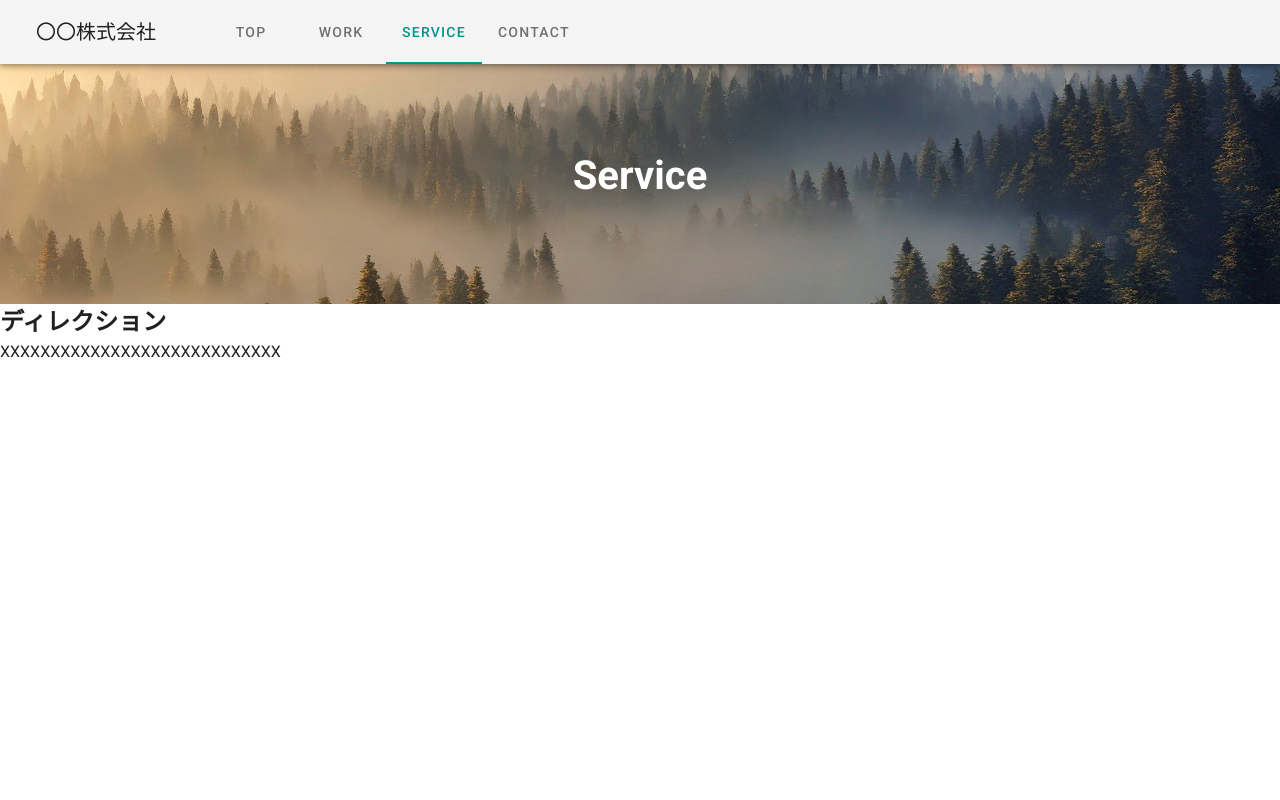
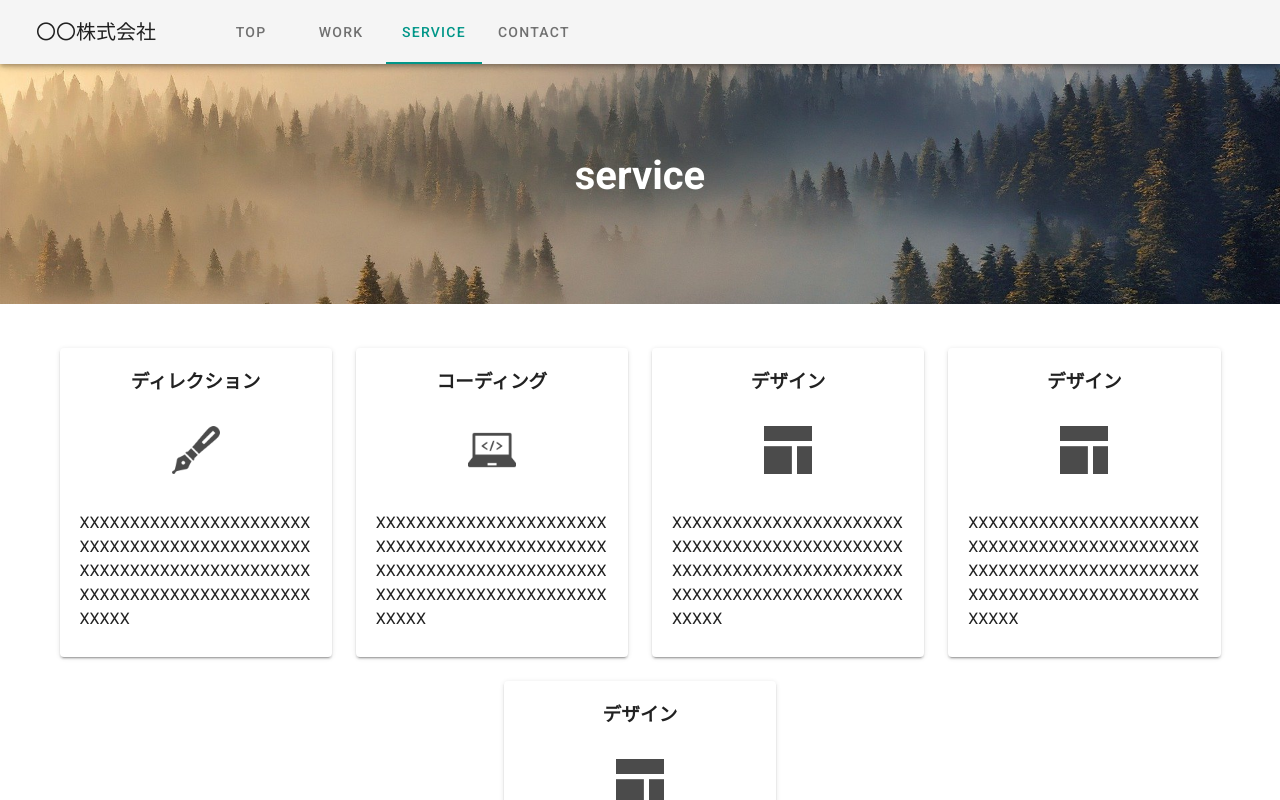
Before and after one commit to Ssaki-git/copage, a Vue app: page /service in a window 1280 px wide. Shown: the top 800 px of the page. Built offline with nearby package versions, Linux system fonts and the light colour scheme.

Commit message:
serviceカード追加

```diff
--- a/src/components/Service.vue
+++ b/src/components/Service.vue
@@ -1,18 +1,105 @@
 <template>
   <section class="service">
     <AppBackgroundHolder :title="title" />
-    <div id="direction">
-      <h2>ディレクション</h2>
-      <p>XXXXXXXXXXXXXXXXXXXXXXXXXXXX</p>
-    </div>
-    <div id="coding">
-      <h2>コーディング</h2>
-      <p>XXXXXXXXXXXXXXXXXXXXXXXXXXXX</p>
-    </div>
-    <div id="design">
-      <h2>デザイン</h2>
-      <p>XXXXXXXXXXXXXXXXXXXXXXXXXXXX</p>
-    </div>
+    <v-container>
+      <v-row class="service__contents">
+        <v-col md="3">
+          <v-card href="https://www.yahoo.co.jp/">
+            <div class="service__card-title">
+              <h3>ディレクション</h3>
+            </div>
+            <div class="service__card-img">
+              <img
+                class="icon--service"
+                src="../assets/direction.png"
+                alt="ディレクション"
+              />
+            </div>
+            <div class="service__card-text">
+              <p>
+                XXXXXXXXXXXXXXXXXXXXXXXXXXXXXXXXXXXXXXXXXXXXXXXXXXXXXXXXXXXXXXXXXXXXXXXXXXXXXXXXXXXXXXXXXXXXXXXXX
+              </p>
+            </div>
+          </v-card>
+        </v-col>
+        <v-col md="3">
+          <v-card to="/service#coding" hover>
+            <div class="service__card-title">
+              <h3>コーディング</h3>
+            </div>
+            <div class="service__card-img">
+              <img
+                class="icon--service"
+                src="../assets/coding.png"
+                alt="コーディング"
+              />
+            </div>
+            <div class="service__card-text">
+              <p>
+                XXXXXXXXXXXXXXXXXXXXXXXXXXXXXXXXXXXXXXXXXXXXXXXXXXXXXXXXXXXXXXXXXXXXXXXXXXXXXXXXXXXXXXXXXXXXXXXXX
+              </p>
+            </div>
+          </v-card>
+        </v-col>
+        <v-col md="3">
+          <v-card to="/service#design" hover>
+            <div class="service__card-title">
+              <h3>デザイン</h3>
+            </div>
+            <div class="service__card-img">
+              <img
+                class="icon--service"
+                src="../assets/design.png"
+                alt="デザイン"
+              />
+            </div>
+            <div class="service__card-text">
+              <p>
+                XXXXXXXXXXXXXXXXXXXXXXXXXXXXXXXXXXXXXXXXXXXXXXXXXXXXXXXXXXXXXXXXXXXXXXXXXXXXXXXXXXXXXXXXXXXXXXXXX
+              </p>
+            </div>
+          </v-card>
+        </v-col>
+        <v-col md="3">
+          <v-card to="/service#design" hover>
+            <div class="service__card-title">
+              <h3>デザイン</h3>
+            </div>
+            <div class="service__card-img">
+              <img
+                class="icon--service"
+                src="../assets/design.png"
+                alt="デザイン"
+              />
+            </div>
+            <div class="service__card-text">
+              <p>
+                XXXXXXXXXXXXXXXXXXXXXXXXXXXXXXXXXXXXXXXXXXXXXXXXXXXXXXXXXXXXXXXXXXXXXXXXXXXXXXXXXXXXXXXXXXXXXXXXX
+              </p>
+            </div>
+          </v-card>
+        </v-col>
+        <v-col md="3">
+          <v-card to="/service#design" hover>
+            <div class="service__card-title">
+              <h3>デザイン</h3>
+            </div>
+            <div class="service__card-img">
+              <img
+                class="icon--service"
+                src="../assets/design.png"
+                alt="デザイン"
+              />
+            </div>
+            <div class="service__card-text">
+              <p>
+                XXXXXXXXXXXXXXXXXXXXXXXXXXXXXXXXXXXXXXXXXXXXXXXXXXXXXXXXXXXXXXXXXXXXXXXXXXXXXXXXXXXXXXXXXXXXXXXXX
+              </p>
+            </div>
+          </v-card>
+        </v-col>
+      </v-row>
+    </v-container>
   </section>
 </template>
 <script>
@@ -21,7 +108,7 @@ import AppBackgroundHolder from "./AppBackgroundHolder.vue";
 export default {
   data() {
     return {
-      title: "Service",
+      title: "service",
     };
   },
   components: {
@@ -31,15 +118,35 @@ export default {
 </script>
 <style lang="scss" scoped>
 @import "../styles/common/common.scss";
-#direction {
-  height: 1000px;
+.service__contents {
+  margin-top: 20px;
+  justify-content: center;
 }
 
-#coding {
-  height: 1000px;
+.service__card-title {
+  text-align: center;
+  padding: 20px 10px 10px;
 }
 
-#design {
-  height: 1000px;
+.service__card-img {
+  text-align: center;
+  padding: 20px;
+}
+
+.service__card-text {
+  padding: 10px 20px;
+}
+
+.icon--service {
+  width: 48px;
+  height: 48px;
+}
+
+.v-window {
+  height: 300px !important;
+
+  @include display_pc {
+    height: 500px !important;
+  }
 }
 </style>
```
